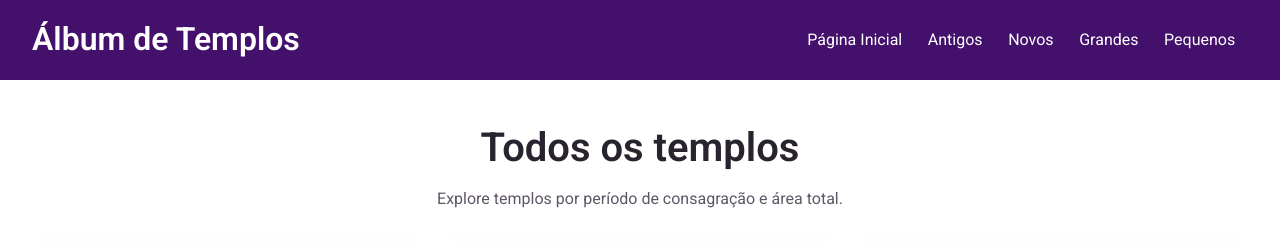
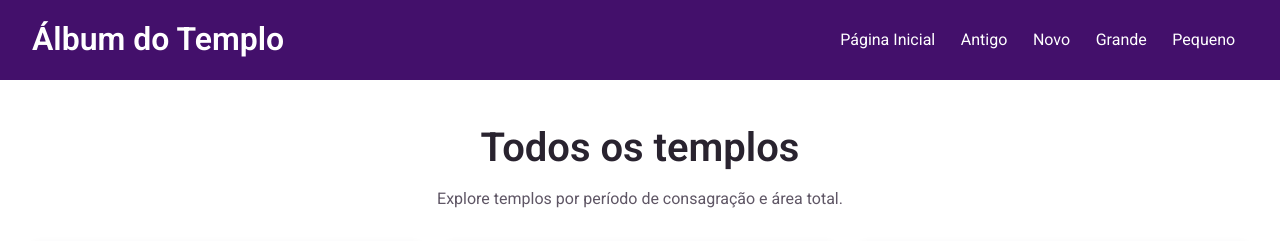
Before and after one commit to AnaCarolinaTorrilhas/wdd131, a plain HTML site: page templos-filtrados.html in a window 1280 px wide. Shown: the top 241 px of the page. Drawn offline with Linux system fonts and the light colour scheme.

Commit message:
Corrige textos obrigatorios do header e menu
Co-authored-by: Copilot <223556219+Copilot@users.noreply.github.com>

```diff
--- a/templos-filtrados.html
+++ b/templos-filtrados.html
@@ -15,7 +15,7 @@
 </head>
 <body class="gallery-page">
     <header class="site-header">
-        <a class="site-title" href="#inicio">Álbum de Templos</a>
+        <a class="site-title" href="#inicio">Álbum do Templo</a>
         <button class="menu-toggle" type="button" aria-label="Abrir menu" aria-expanded="false" aria-controls="menu-principal">
             <span></span>
             <span></span>
@@ -23,10 +23,10 @@
         </button>
         <nav id="menu-principal" aria-label="Navegação principal">
             <a href="#inicio" data-filter="home">Página Inicial</a>
-            <a href="#antigos" data-filter="old">Antigos</a>
-            <a href="#novos" data-filter="new">Novos</a>
-            <a href="#grandes" data-filter="large">Grandes</a>
-            <a href="#pequenos" data-filter="small">Pequenos</a>
+            <a href="#antigos" data-filter="old">Antigo</a>
+            <a href="#novos" data-filter="new">Novo</a>
+            <a href="#grandes" data-filter="large">Grande</a>
+            <a href="#pequenos" data-filter="small">Pequeno</a>
         </nav>
     </header>
 
```
